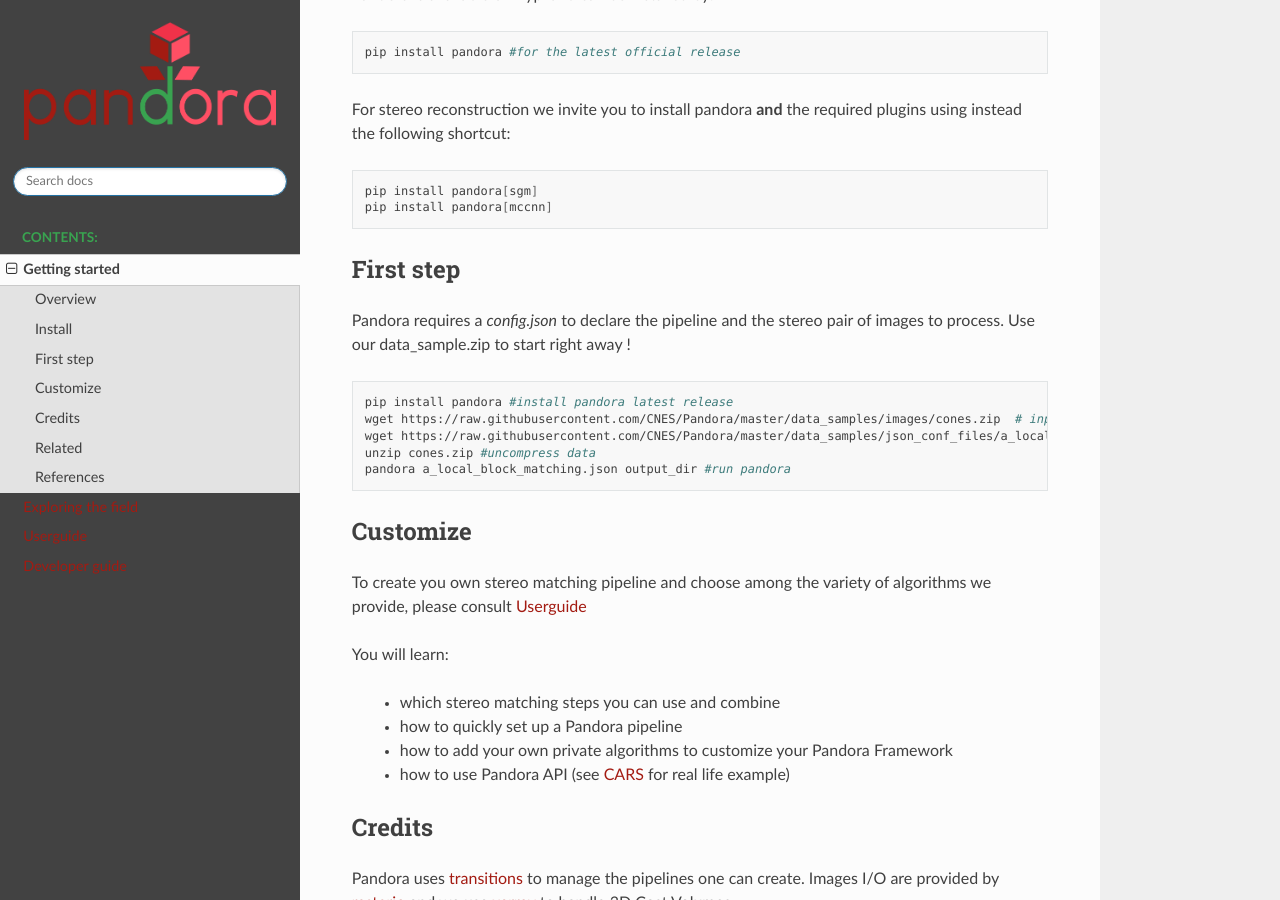
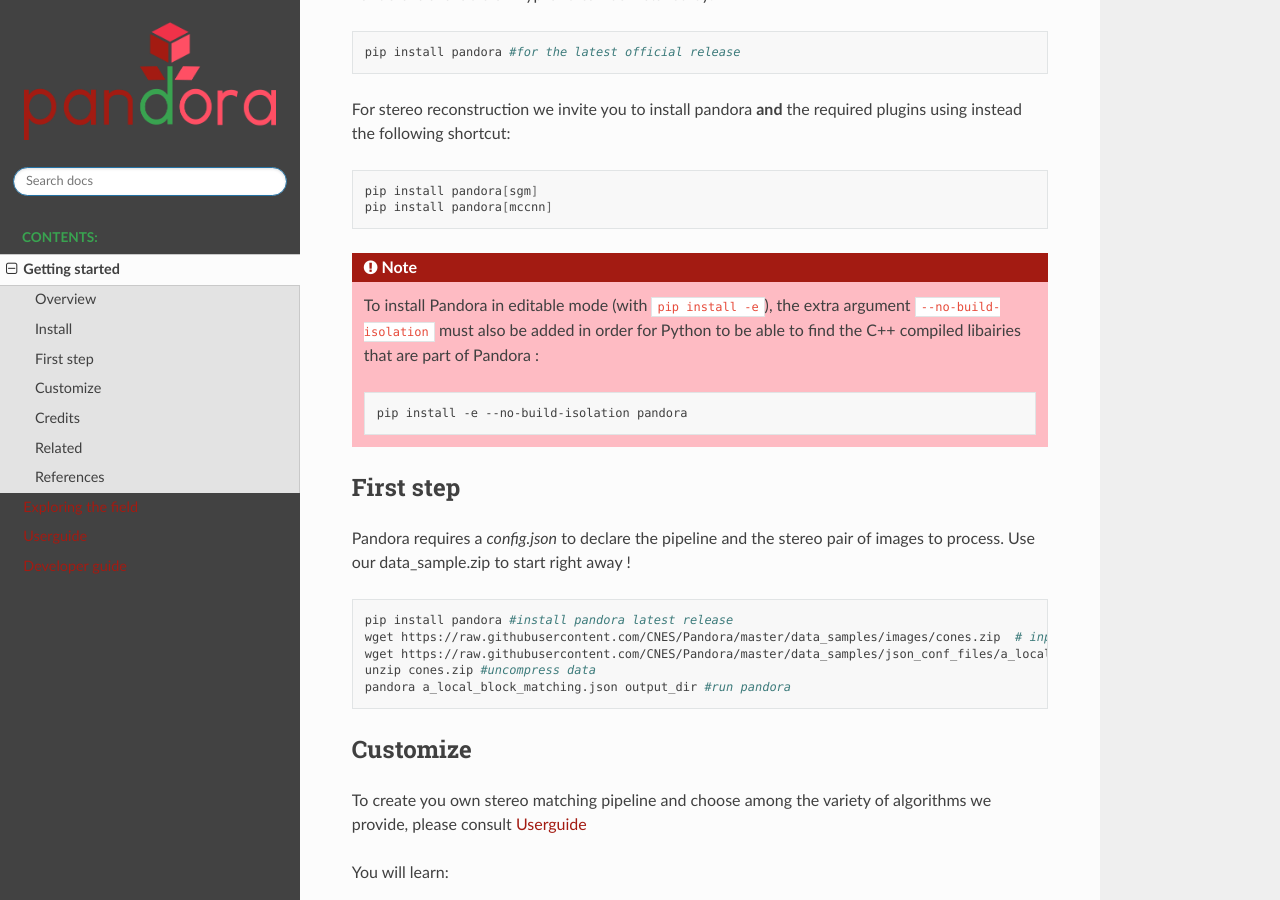
Before and after one commit to CNES/Pandora, a Sphinx documentation site: the page built from docs/source/getting_started.rst, in a window 1280 px wide and 900 px high, scrolled down 1133 px. Built offline with Sphinx 7.4.7 and the Read the Docs theme 3.1.0, drawn with Linux system fonts in a browser that asks for light colours; formulas are drawn with MathJax 3; pages that are not in the unit, such as notebooks, are missing from menus.

Commit message:
docs: added a note adressing the need for --no-build-isolation when installing pandora in editable mode

```diff
--- a/docs/source/getting_started.rst
+++ b/docs/source/getting_started.rst
@@ -31,6 +31,14 @@
 
     pip install pandora[sgm]
     pip install pandora[mccnn]
+
+.. note::
+
+    To install Pandora in editable mode (with ``pip install -e``), the extra argument ``--no-build-isolation`` must also be added in order for Python to be able to find the C++ compiled libairies that are part of Pandora :
+
+    .. code-block:: bash
+
+        pip install -e --no-build-isolation pandora
 
 
 First step
```
